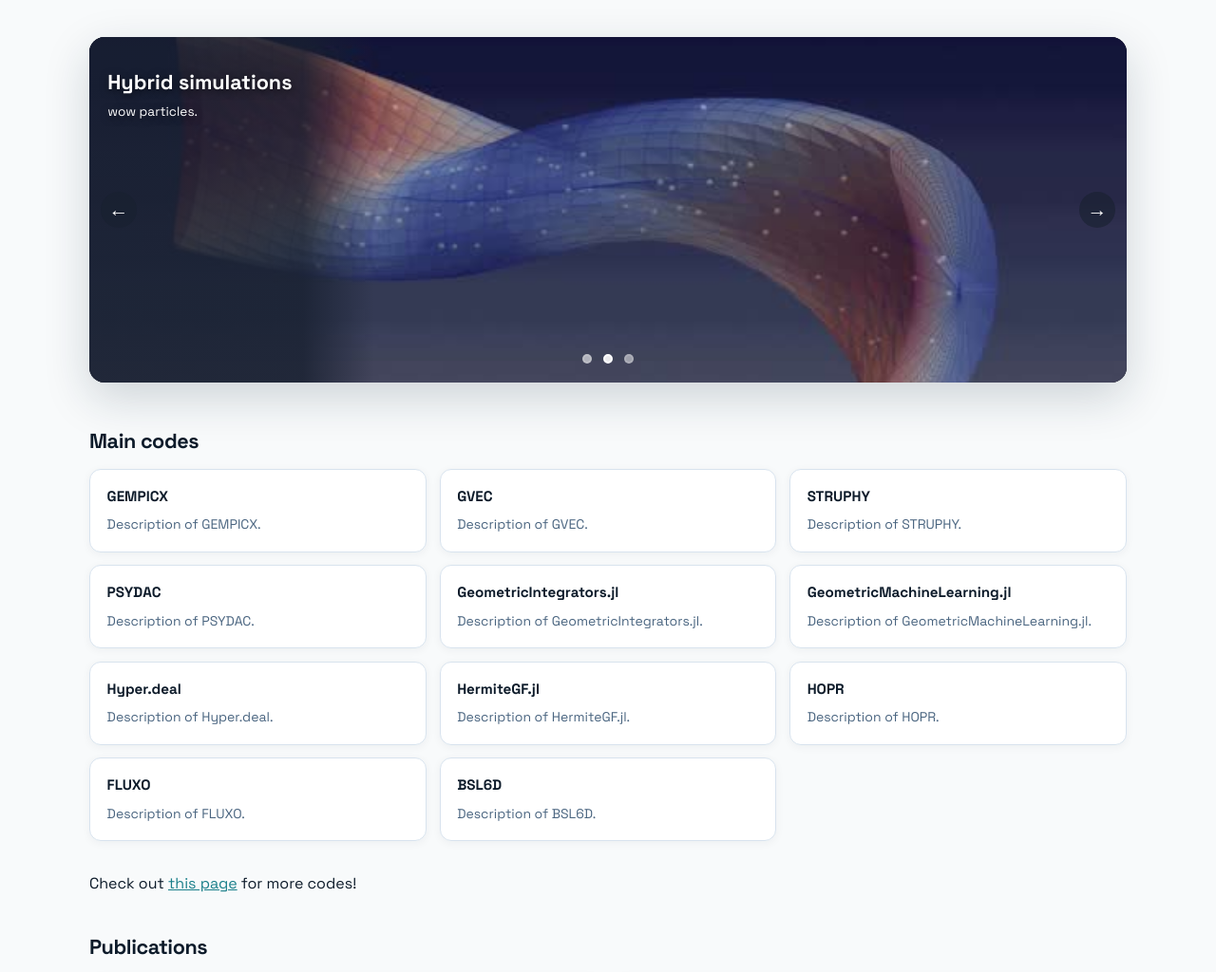
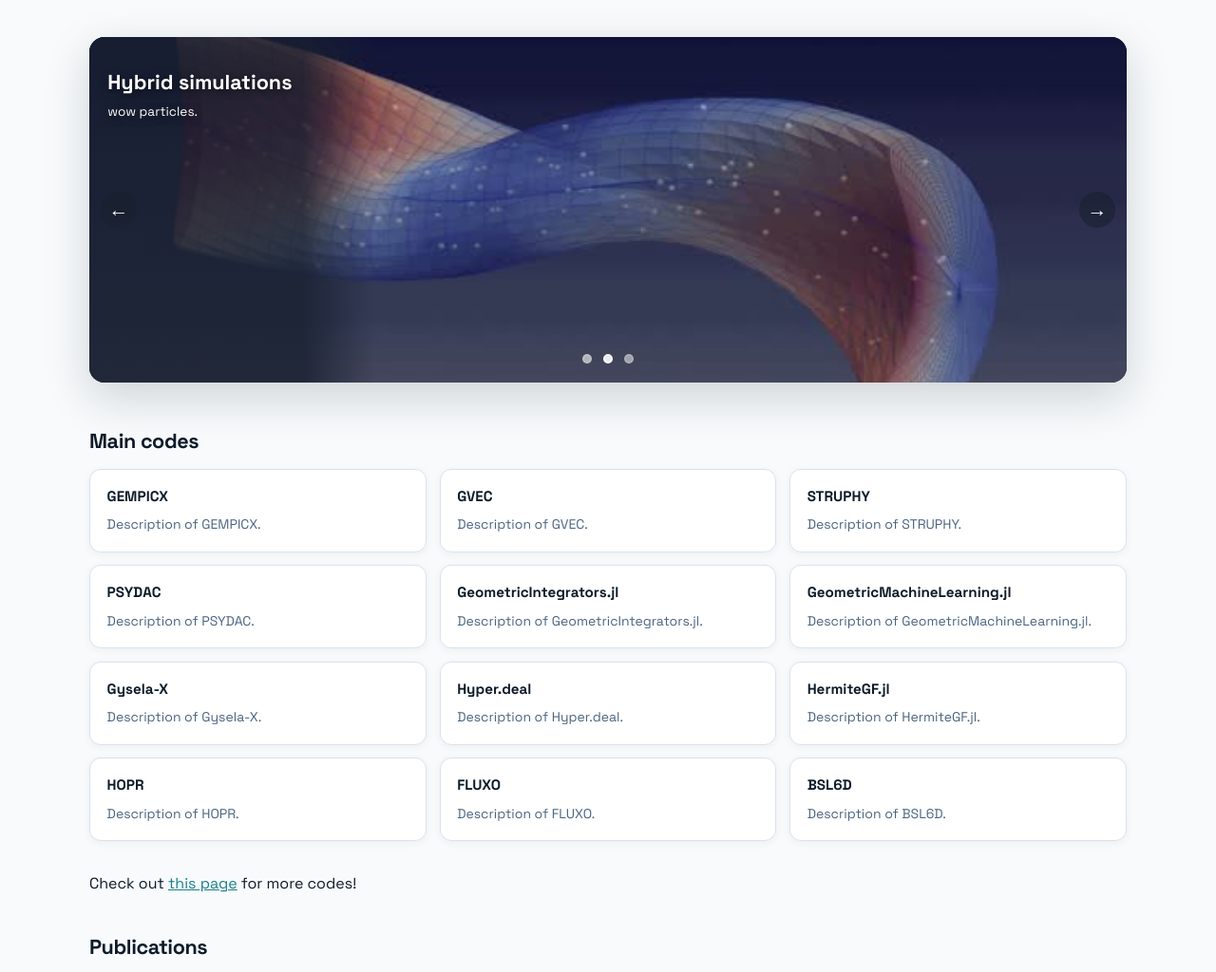
Before and after one commit to nmpp-hub/nmpp-hub.github.io, an Astro site: page / in a window 1280 px wide. Shown: the part 62-1086 px from the top of the page at 95% size. Built offline with nearby package versions, Linux system fonts and the light colour scheme; Astro itself is replaced by a stand-in of ours.

Commit message:
Added Gysela-X (#11)

```diff
--- /dev/null
+++ b/src/content/codes/gyselax.md
@@ -0,0 +1,3 @@
+---
+title: Gysela-X
+---
--- a/src/pages/index.astro
+++ b/src/pages/index.astro
@@ -68,6 +68,10 @@ import Base from '../layouts/Base.astro';
       <a class="nmpp-card" href="/codes/geometricmachinelearning/">
         <strong>GeometricMachineLearning.jl</strong>
         <span>Description of GeometricMachineLearning.jl.</span>
+      </a>
+      <a class="nmpp-card" href="/codes/gyselax/">
+        <strong>Gysela-X</strong>
+        <span>Description of Gysela-X.</span>
       </a>
       <a class="nmpp-card" href="/codes/hyperdeal/">
         <strong>Hyper.deal</strong>
```
